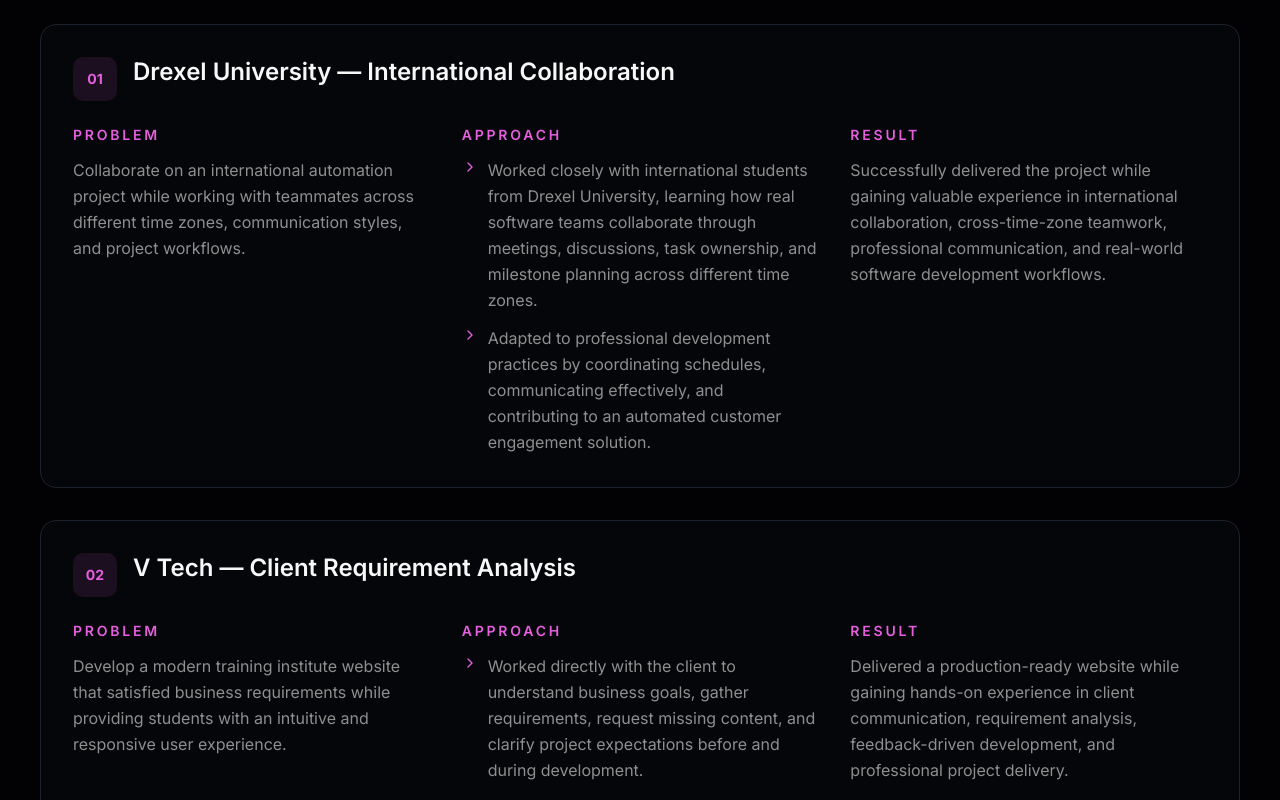
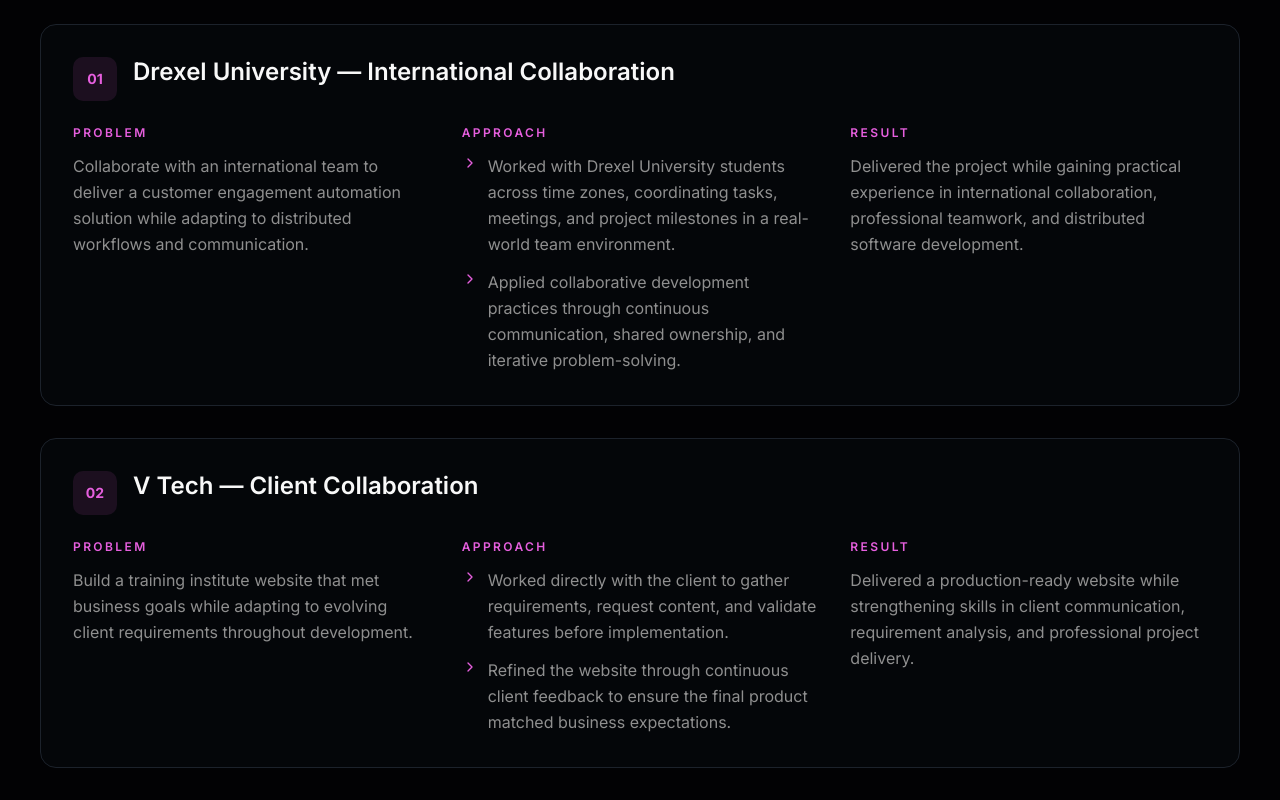
Before and after one commit to sameerkhan2003a/Portfolio, a Next.js app: page / in a window 1280 px wide. Shown: the part 2520-3320 px from the top of the page. Built offline with nearby package versions, Linux system fonts and the light colour scheme.

Commit message:
Refine case studies for clarity and engagement
Updated case studies to enhance clarity and focus on collaboration and client engagement. Adjusted titles, problems, approaches, and results for improved readability.

```diff
--- a/components/sections/case-studies.tsx
+++ b/components/sections/case-studies.tsx
@@ -6,28 +6,28 @@ const caseStudies = [
   {
     title: "Drexel University — International Collaboration",
     problem:
-      "Collaborate on an international automation project while working with teammates across different time zones, communication styles, and project workflows.",
+      "Collaborate with an international team to deliver a customer engagement automation solution while adapting to distributed workflows and communication.",
 
     approach: [
-      "Worked closely with international students from Drexel University, learning how real software teams collaborate through meetings, discussions, task ownership, and milestone planning across different time zones.",
-      "Adapted to professional development practices by coordinating schedules, communicating effectively, and contributing to an automated customer engagement solution.",
+      "Worked with Drexel University students across time zones, coordinating tasks, meetings, and project milestones in a real-world team environment.",
+      "Applied collaborative development practices through continuous communication, shared ownership, and iterative problem-solving.",
     ],
 
     result:
-      "Successfully delivered the project while gaining valuable experience in international collaboration, cross-time-zone teamwork, professional communication, and real-world software development workflows.",
+      "Delivered the project while gaining practical experience in international collaboration, professional teamwork, and distributed software development.",
   },
   {
-    title: "V Tech — Client Requirement Analysis",
+    title: "V Tech — Client Collaboration",
     problem:
-      "Develop a modern training institute website that satisfied business requirements while providing students with an intuitive and responsive user experience.",
+      "Build a training institute website that met business goals while adapting to evolving client requirements throughout development.",
 
     approach: [
-      "Worked directly with the client to understand business goals, gather requirements, request missing content, and clarify project expectations before and during development.",
-      "Continuously incorporated client feedback, refined features, and validated design decisions to ensure the final product aligned with the client's vision.",
+      "Worked directly with the client to gather requirements, request content, and validate features before implementation.",
+      "Refined the website through continuous client feedback to ensure the final product matched business expectations.",
     ],
 
     result:
-      "Delivered a production-ready website while gaining hands-on experience in client communication, requirement analysis, feedback-driven development, and professional project delivery.",
+      "Delivered a production-ready website while strengthening skills in client communication, requirement analysis, and professional project delivery.",
   },
 ]
 
@@ -35,7 +35,6 @@ export function CaseStudiesSection() {
   return (
     <section className="py-16 sm:py-20 lg:py-28 xl:py-32">
       <div className="mx-auto w-full max-w-7xl px-4 sm:px-6 lg:px-8 xl:px-10">
-        {/* Section Header */}
         <div className="mb-10 flex items-center gap-3 sm:gap-4 lg:mb-14">
           <h2 className="text-2xl font-bold tracking-tight sm:text-3xl lg:text-4xl">
             Case Studies
@@ -43,40 +42,34 @@ export function CaseStudiesSection() {
           <div className="h-px flex-1 bg-border" />
         </div>
 
-        {/* Case Studies */}
         <div className="space-y-6 lg:space-y-8">
           {caseStudies.map((study, index) => (
             <div
               key={study.title}
               className="group rounded-2xl border border-border bg-card p-5 transition-all duration-300 hover:-translate-y-1 hover:border-primary/30 sm:p-6 lg:p-8"
             >
-              {/* Title */}
               <div className="mb-6 flex items-start gap-4">
                 <span className="flex h-10 w-10 flex-shrink-0 items-center justify-center rounded-lg bg-primary/10 text-sm font-bold text-primary sm:h-11 sm:w-11">
                   {String(index + 1).padStart(2, "0")}
                 </span>
 
-                <h3 className="text-lg font-semibold leading-tight text-foreground transition-colors group-hover:text-primary sm:text-xl lg:text-2xl">
+                <h3 className="text-lg font-semibold leading-tight transition-colors group-hover:text-primary sm:text-xl lg:text-2xl">
                   {study.title}
                 </h3>
               </div>
 
-              {/* Content */}
               <div className="grid gap-8 md:grid-cols-3">
-                {/* Problem */}
                 <div>
-                  <h4 className="mb-3 text-xs font-semibold uppercase tracking-[0.2em] text-primary sm:text-sm">
+                  <h4 className="mb-3 text-xs font-semibold uppercase tracking-[0.2em] text-primary">
                     Problem
                   </h4>
-
                   <p className="text-sm leading-relaxed text-muted-foreground sm:text-base">
                     {study.problem}
                   </p>
                 </div>
 
-                {/* Approach */}
                 <div>
-                  <h4 className="mb-3 text-xs font-semibold uppercase tracking-[0.2em] text-primary sm:text-sm">
+                  <h4 className="mb-3 text-xs font-semibold uppercase tracking-[0.2em] text-primary">
                     Approach
                   </h4>
 
@@ -93,9 +86,8 @@ export function CaseStudiesSection() {
                   </ul>
                 </div>
 
-                {/* Result */}
                 <div>
-                  <h4 className="mb-3 text-xs font-semibold uppercase tracking-[0.2em] text-primary sm:text-sm">
+                  <h4 className="mb-3 text-xs font-semibold uppercase tracking-[0.2em] text-primary">
                     Result
                   </h4>
 
```
